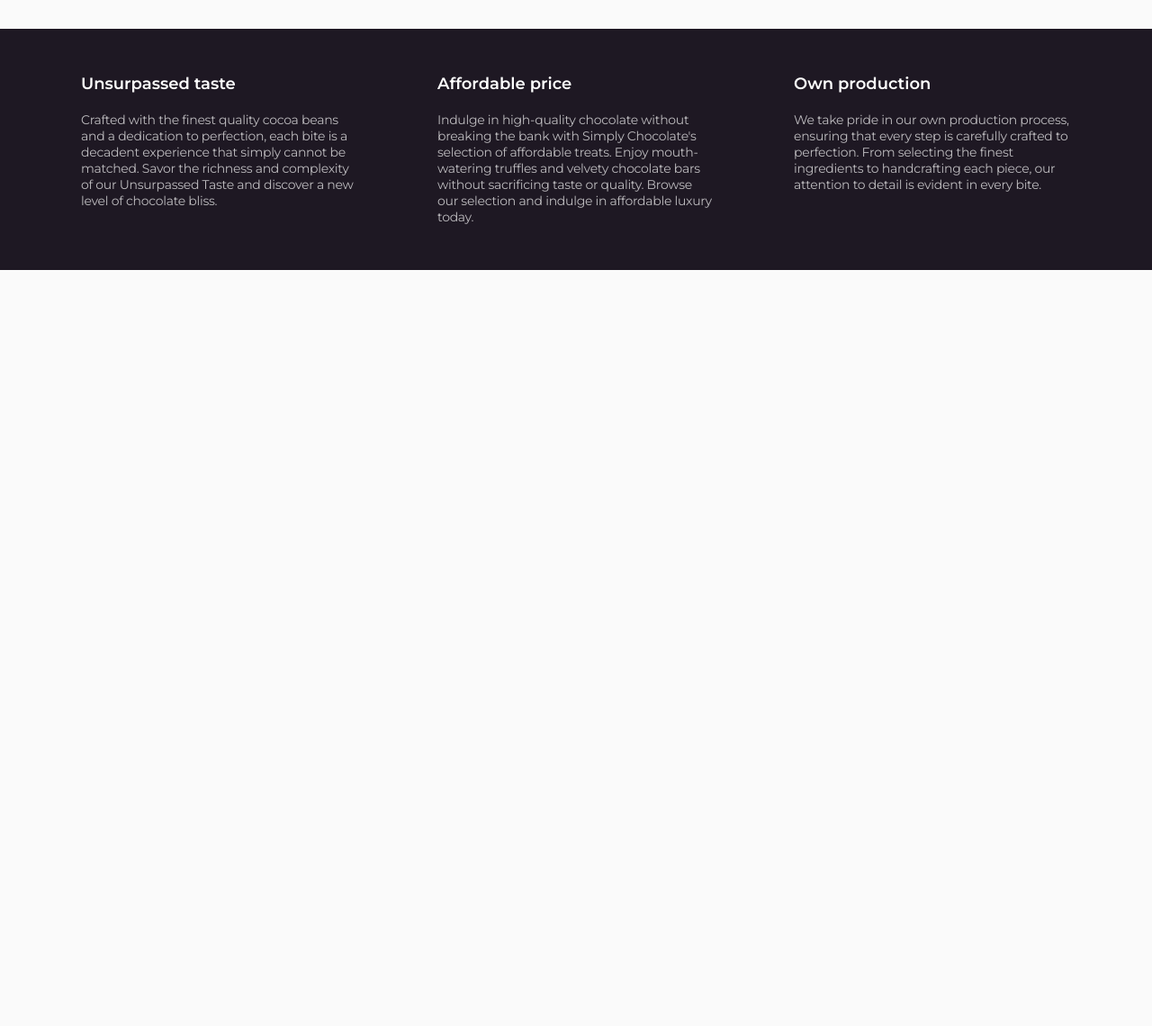
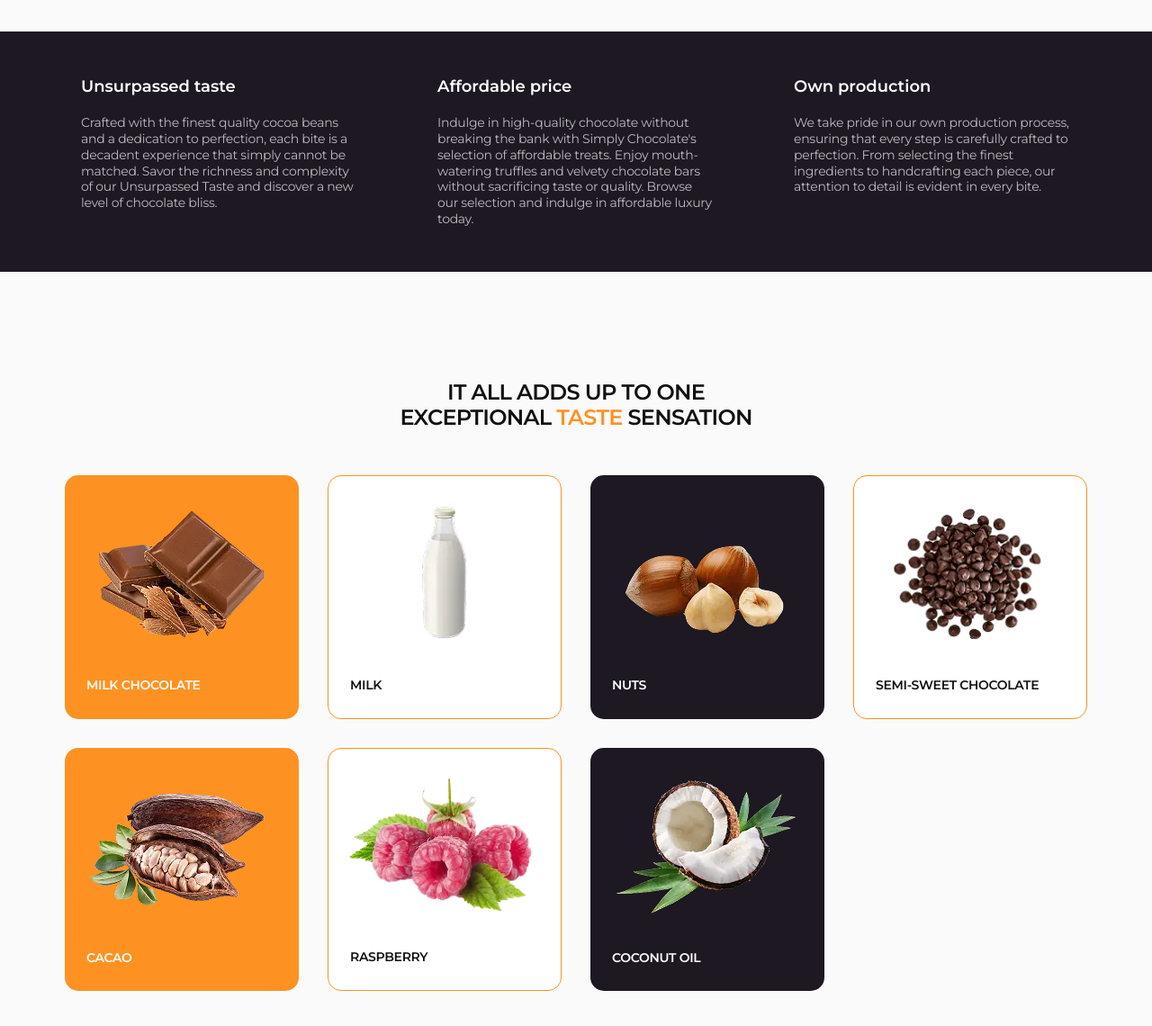
Before and after one commit to oleh-vdovenko/simply-chocolate, a plain HTML site: page index.html in a window 1280 px wide. Shown: the part 730-1870 px from the top of the page at 90% size. Before the commit the page ends 1030 px from the top, so only its background shows below. Drawn offline with nearby package versions, Linux system fonts and the light colour scheme.

Commit message:
create structure and styles for ingredients section

```diff
--- a/css/styles.css
+++ b/css/styles.css
@@ -1,7 +1,6 @@
 body {
   background-color: #fafafa;
   font-family: "Montserrat", sans-serif;
-  font-size: 14px;
   color: #111;
   min-height: 100vh;
   display: flex;
@@ -26,6 +25,7 @@ p {
   margin-bottom: 0;
   font-weight: 600;
   line-height: 1.28571;
+  font-size: 14px;
 }
 ul {
   list-style-type: none;
@@ -37,6 +37,7 @@ a {
   text-decoration: none;
   color: currentColor;
   line-height: 1.28571;
+  /* font-size: 14px; */
 }
 img {
   display: block;
@@ -210,3 +211,56 @@ button {
   font-weight: 400;
   letter-spacing: -0.02em;
 }
+
+/* ingredients */
+.ingredients {
+  padding-top: 120px;
+  padding-bottom: 60px;
+}
+.ingredients-container {
+  display: flex;
+  flex-direction: column;
+  gap: 50px;
+  align-items: center;
+}
+.ingredients-title {
+  max-width: 412px;
+  text-align: center;
+  font-size: 24px;
+  line-height: 1.16667;
+  letter-spacing: -0.03em;
+  text-transform: uppercase;
+}
+.ingredients-title > span {
+  color: #fd9222;
+}
+.ingredients-list {
+  display: flex;
+  flex-wrap: wrap;
+  gap: 32px;
+}
+.ingredients-item {
+  flex-basis: calc((100% - 3 * 32px) / 4);
+  padding: 28px 24px;
+  border-radius: 15px;
+  text-transform: uppercase;
+  letter-spacing: -0.02em;
+}
+.ingredients-item .ingredient-image {
+  margin-bottom: 36px;
+}
+.ingredients-list .ingredients-item:nth-child(2n + 1) {
+  color: #fff;
+}
+.ingredients-list .ingredients-item:first-child,
+.ingredients-list .ingredients-item:nth-child(5) {
+  background-color: #fd9222;
+}
+.ingredients-list .ingredients-item:nth-child(2n) {
+  border: 1px solid #fd9222;
+  background-color: #fff;
+}
+.ingredients-list .ingredients-item:nth-child(3),
+.ingredients-list .ingredients-item:nth-child(7) {
+  background-color: #1e1823;
+}
--- a/index.html
+++ b/index.html
@@ -145,6 +145,72 @@
           </ul>
         </div>
       </section>
+
+      <section class="ingredients">
+        <div class="container ingredients-container">
+          <h2 class="ingredients-title">
+            It all adds up to one exceptional <span>taste</span> sensation
+          </h2>
+          <ul class="ingredients-list">
+            <li class="ingredients-item">
+              <img
+                class="ingredient-image"
+                src="./images/milk-chocolate.webp"
+                alt="pieces of milk chocolate"
+              />
+              <h3 class="ingredient-title">Milk chocolate</h3>
+            </li>
+            <li class="ingredients-item">
+              <img
+                class="ingredient-image"
+                src="./images/bottle-of-milk.webp"
+                alt="a bootle of milk"
+              />
+              <h3 class="ingredient-title">Milk</h3>
+            </li>
+            <li class="ingredients-item">
+              <img
+                class="ingredient-image"
+                src="./images/nuts.webp"
+                alt="some nuts"
+              />
+              <h3 class="ingredient-title">Nuts</h3>
+            </li>
+            <li class="ingredients-item">
+              <img
+                class="ingredient-image"
+                src="./images/semi-sweet-chocolate.webp"
+                alt="semi-sweet-chocolate"
+              />
+              <h3 class="ingredient-title">Semi-sweet chocolate</h3>
+            </li>
+            <li class="ingredients-item">
+              <img
+                class="ingredient-image"
+                src="./images/cacao.webp"
+                alt="grains of cacao"
+              />
+              <h3 class="ingredient-title">Cacao</h3>
+            </li>
+            <li class="ingredients-item">
+              <img
+                class="ingredient-image"
+                src="./images/raspberry.webp"
+                alt="raspberry"
+              />
+              <h3 class="ingredient-title">Raspberry</h3>
+            </li>
+            <li class="ingredients-item">
+              <img
+                class="ingredient-image"
+                src="./images/coconut-oil.webp"
+                alt="coconut-oil"
+              />
+              <h3 class="ingredient-title">Coconut oil</h3>
+            </li>
+          </ul>
+        </div>
+      </section>
     </main>
 
     <footer></footer>
```
Also changed, not shown: images/bottle-of-milk.webp (added), images/cacao.webp (added), images/coconut-oil.webp (added), images/milk-chocolate.webp (added), images/nuts.webp (added), images/raspberry.webp (added), images/semi-sweet-chocolate.webp (added).
